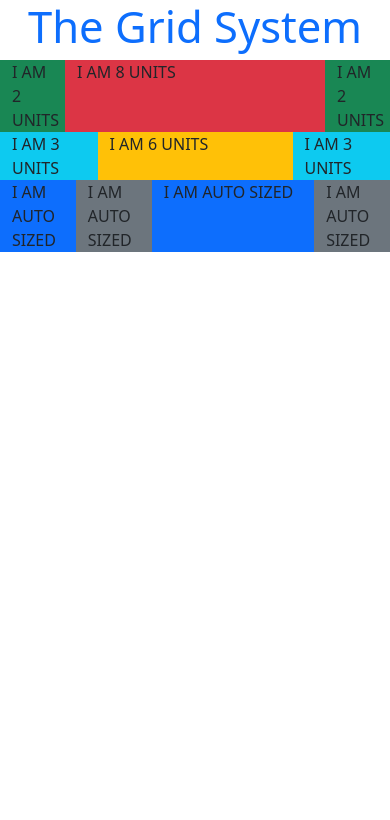
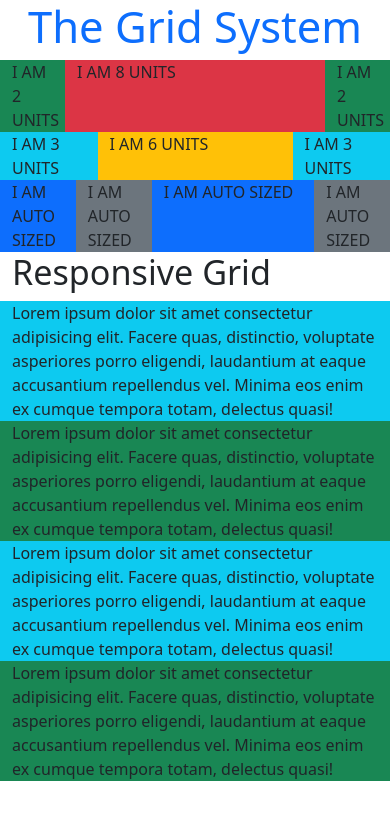
Before and after one commit to Joseph-Scott/TheGridSystem, a plain HTML site: page index.html in a window 390 px wide. Drawn offline with nearby package versions, Linux system fonts and the light colour scheme.

Commit message:
Responsive grids

```diff
--- a/index.html
+++ b/index.html
@@ -31,6 +31,33 @@
         <div class="col-5 bg-primary">I AM AUTO SIZED</div>
         <div class="col bg-secondary">I AM AUTO SIZED</div>
       </div>
+      <h2 class="display-4">Responsive Grid</h2>
+      <div class="row">
+        <div class="col-md-6 col-xl-3 bg-info">
+          Lorem ipsum dolor sit amet consectetur adipisicing elit. Facere quas,
+          distinctio, voluptate asperiores porro eligendi, laudantium at eaque
+          accusantium repellendus vel. Minima eos enim ex cumque tempora totam,
+          delectus quasi!
+        </div>
+        <div class="col-md-6 col-xl-3 bg-success">
+          Lorem ipsum dolor sit amet consectetur adipisicing elit. Facere quas,
+          distinctio, voluptate asperiores porro eligendi, laudantium at eaque
+          accusantium repellendus vel. Minima eos enim ex cumque tempora totam,
+          delectus quasi!
+        </div>
+        <div class="col-md-6 col-xl-3 bg-info">
+          Lorem ipsum dolor sit amet consectetur adipisicing elit. Facere quas,
+          distinctio, voluptate asperiores porro eligendi, laudantium at eaque
+          accusantium repellendus vel. Minima eos enim ex cumque tempora totam,
+          delectus quasi!
+        </div>
+        <div class="col-md-6 col-xl-3 bg-success">
+          Lorem ipsum dolor sit amet consectetur adipisicing elit. Facere quas,
+          distinctio, voluptate asperiores porro eligendi, laudantium at eaque
+          accusantium repellendus vel. Minima eos enim ex cumque tempora totam,
+          delectus quasi!
+        </div>
+      </div>
     </div>
 
     <script
```
